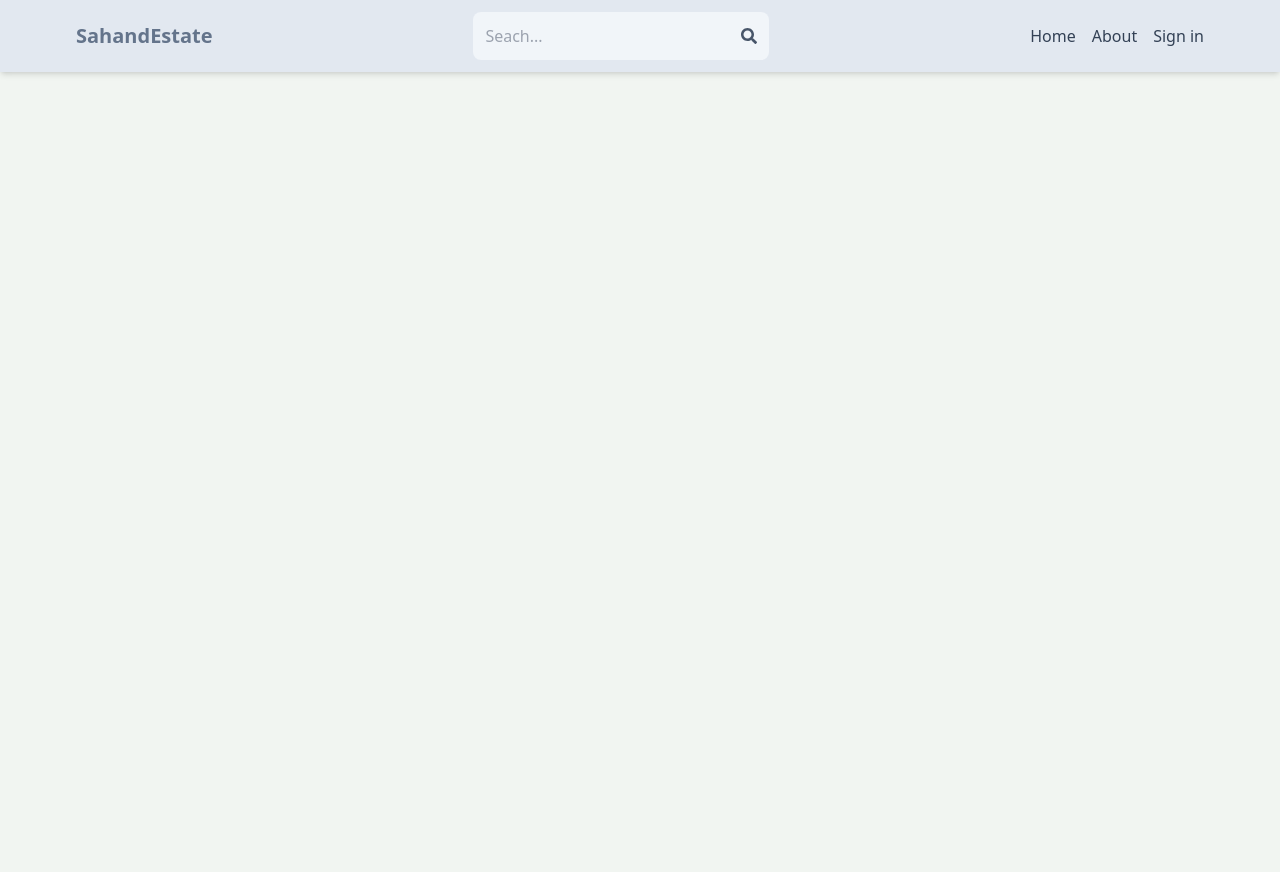
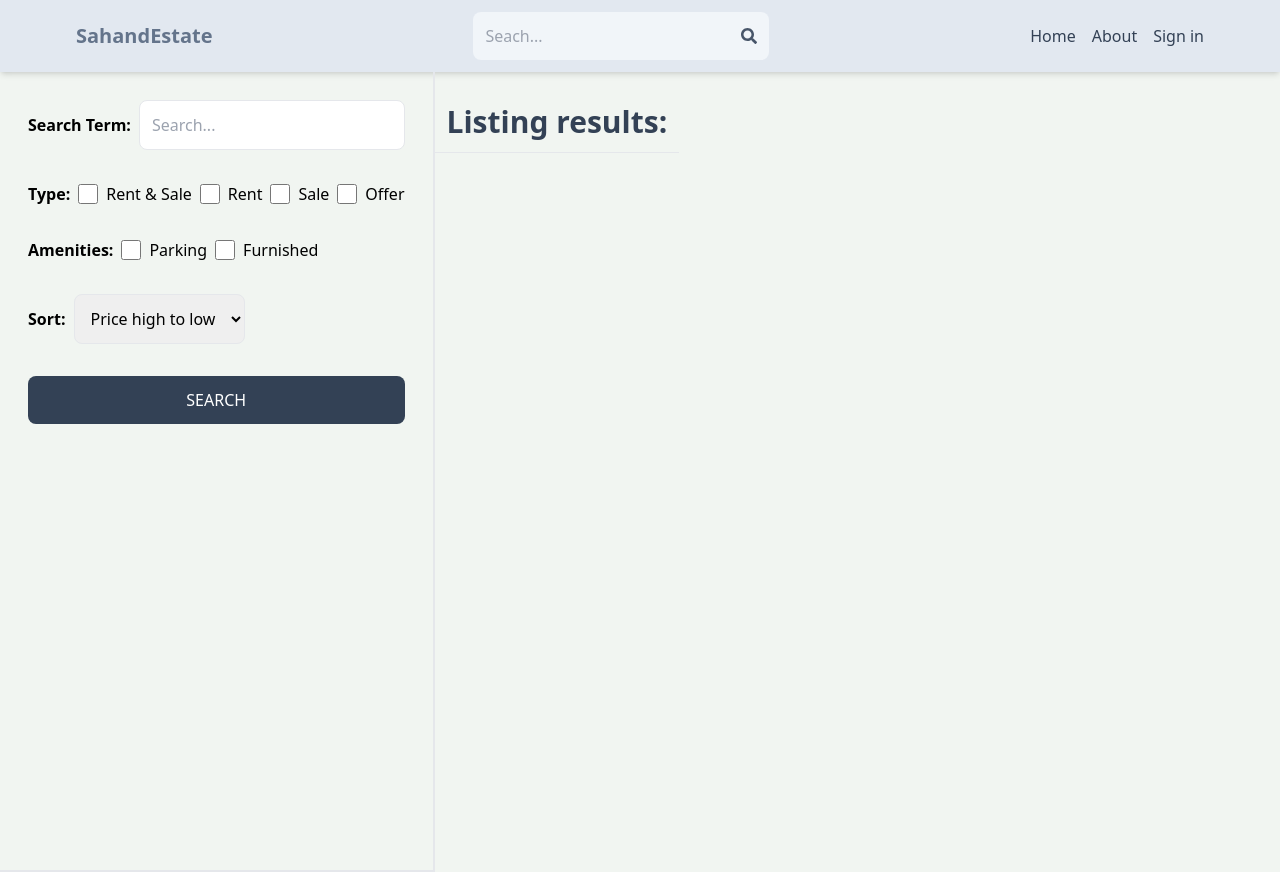
Before and after one commit to isdahme1/mern-estate, a React (Vite) app in the folder client/: page /search in a window 1280 px wide. Before the commit the page ends 800 px from the top, so only its background shows below. Built offline with nearby package versions, Linux system fonts and the light colour scheme; no server answers.

Commit message:
Create search page ui

```diff
--- a/client/src/App.jsx
+++ b/client/src/App.jsx
@@ -9,6 +9,7 @@
 import PrivateRoute from "./components/PrivateRoute";
 import UpdateListing from "./pages/UpdateListing";
 import Listing from "./pages/Listing";
+import Search from "./pages/Search";
 
 function App() {
   return (
@@ -19,6 +20,7 @@
         <Route path="/sign-in" element={<SignIn />} />
         <Route path="/sign-up" element={<SignUp />} />
         <Route path="/about" element={<About />} />
+        <Route path="/search" element={<Search />} />
         <Route path="/listing/:listingId" element={<Listing />} />
 
         <Route element={<PrivateRoute />}>
--- /dev/null
+++ b/client/src/pages/Search.jsx
@@ -0,0 +1,70 @@
+import React from "react";
+
+export default function Search() {
+  return (
+    <div className="flex flex-col md:flex-row">
+      <div className="p-7 border-b-2 md:border-r-2 md:min-h-screen">
+        <form className="flex flex-col gap-8">
+          <div className="flex items-center gap-2">
+            <label className="whitespace-nowrap font-semibold">
+              Search Term:
+            </label>
+            <input
+              type="text"
+              id="searchTerm"
+              placeholder="Search..."
+              className="border rounded-lg p-3 w-full"
+            />
+          </div>
+          <div className="flex gap-2 flex-wrap items-center">
+            <label className="font-semibold">Type:</label>
+            <div className="flex gap-2 ">
+              <input type="checkbox" id="all" className="w-5" />
+              <span>Rent & Sale</span>
+            </div>
+            <div className="flex gap-2 ">
+              <input type="checkbox" id="rent" className="w-5" />
+              <span>Rent</span>
+            </div>
+            <div className="flex gap-2 ">
+              <input type="checkbox" id="sale" className="w-5" />
+              <span>Sale</span>
+            </div>
+            <div className="flex gap-2 ">
+              <input type="checkbox" id="offer" className="w-5" />
+              <span>Offer</span>
+            </div>
+          </div>
+          <div className="flex gap-2 flex-wrap items-center">
+            <label className="font-semibold">Amenities:</label>
+            <div className="flex gap-2 ">
+              <input type="checkbox" id="parking" className="w-5" />
+              <span>Parking</span>
+            </div>
+            <div className="flex gap-2 ">
+              <input type="checkbox" id="furnished" className="w-5" />
+              <span>Furnished</span>
+            </div>
+          </div>
+          <div className="flex items-center gap-2">
+            <label className="font-semibold">Sort:</label>
+            <select id="sort_order" className="border rounded-lg p-3">
+              <option>Price high to low</option>
+              <option>Price low to high</option>
+              <option>Latest</option>
+              <option>Oldest</option>
+            </select>
+          </div>
+          <button className="bg-slate-700 text-white p-3 rounded-lg uppercase hover:opacity-95">
+            Search
+          </button>
+        </form>
+      </div>
+      <div>
+        <h1 className="text-3xl font-semibold border-b p-3 text-slate-700 mt-5">
+          Listing results:
+        </h1>
+      </div>
+    </div>
+  );
+}
```
